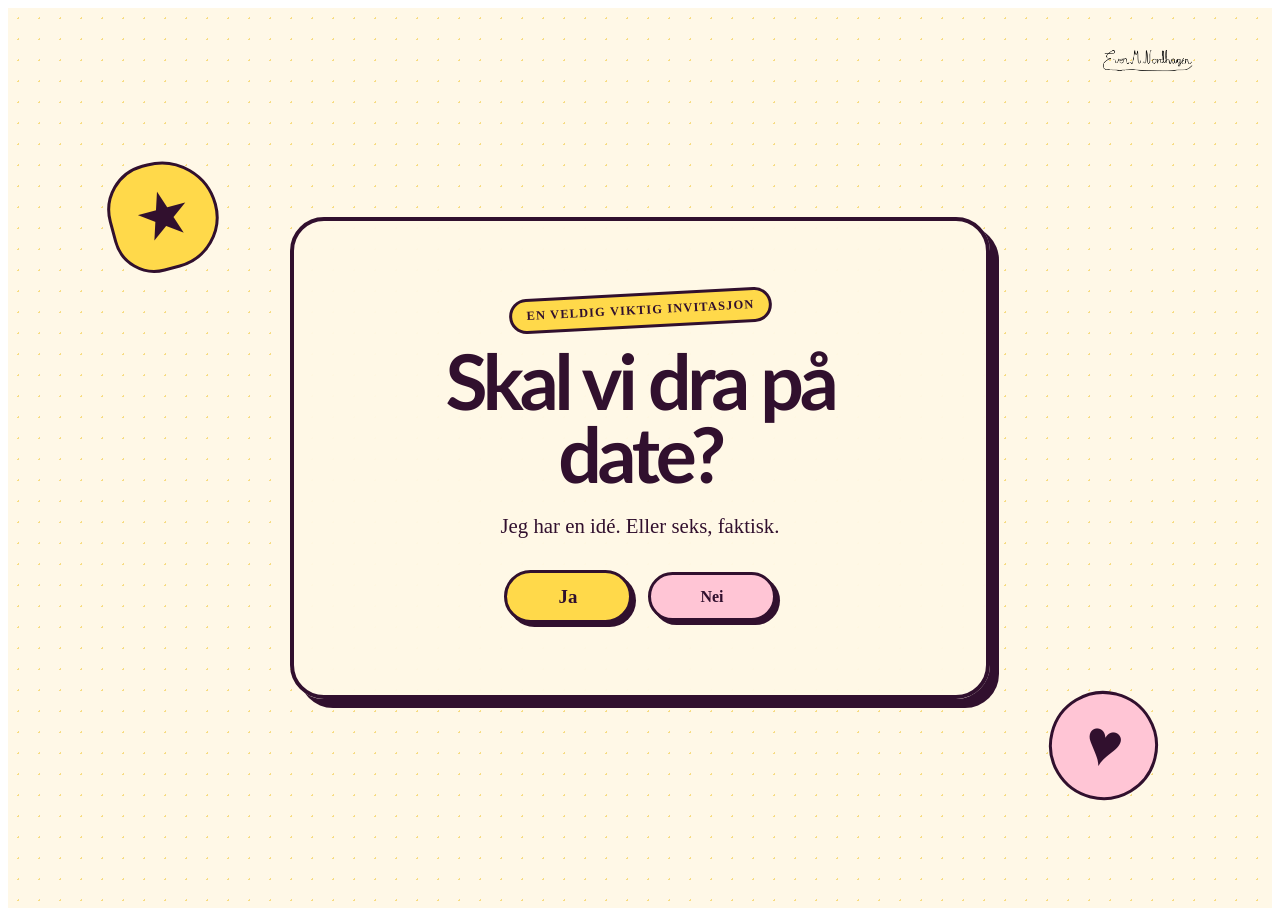
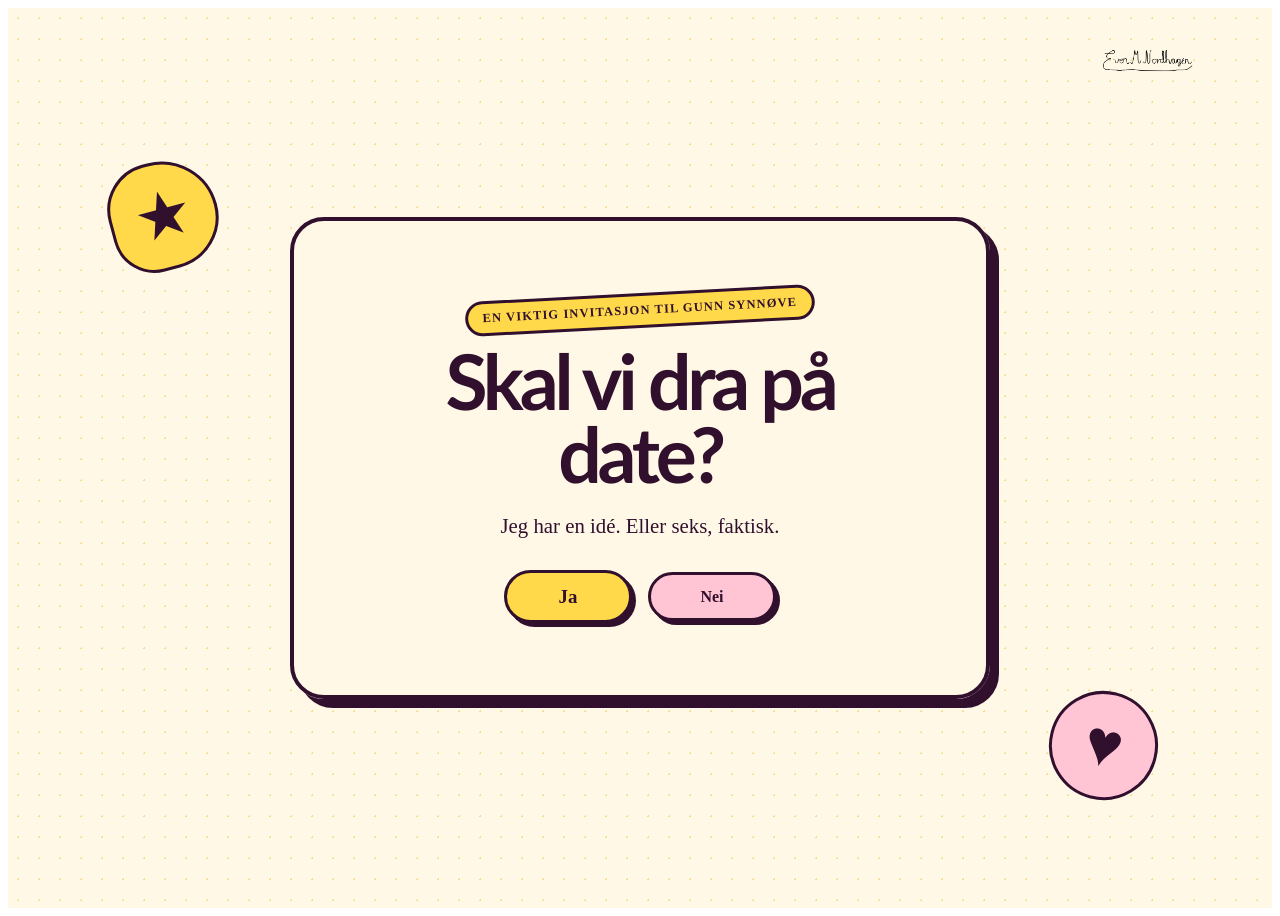
Before and after one commit to evenmn/evenmn.github.io, a Jekyll site: the page built from gunnsynnove/index.html, in a window 1280 px wide. Built offline with Jekyll 4.4.1, drawn with Linux system fonts in a browser that asks for light colours.

Commit message:
Some text changes
Signed-off-by: evenmn <evenmn@fys.uio.no>

```diff
--- a/gunnsynnove/index.html
+++ b/gunnsynnove/index.html
@@ -22,7 +22,7 @@ title: Gunn Synnøve
 
       <section class="planner-view invitation-view" data-view="invitation">
         <div class="planner-card">
-          <p class="eyebrow">En veldig viktig invitasjon</p>
+          <p class="eyebrow">En viktig invitasjon til Gunn Synnøve</p>
           <h1 id="planner-title">Skal vi dra på date?</h1>
           <p class="planner-intro">Jeg har en idé. Eller seks, faktisk.</p>
           <div class="invitation-actions" aria-label="Svar på invitasjonen">
@@ -34,7 +34,7 @@ title: Gunn Synnøve
 
       <section class="planner-view wheel-view" data-view="wheel" hidden aria-labelledby="wheel-title">
         <div class="planner-card planner-card--wide">
-          <p class="eyebrow">Velg skjebnen vår</p>
+          <p class="eyebrow">Nå skal vi finne ut hva vi skal gjøre 🫶</p>
           <h2 id="wheel-title">Hva skal vi gjøre?</h2>
           <div class="wheel-stage">
             <div class="wheel-pointer" aria-hidden="true"></div>
```
